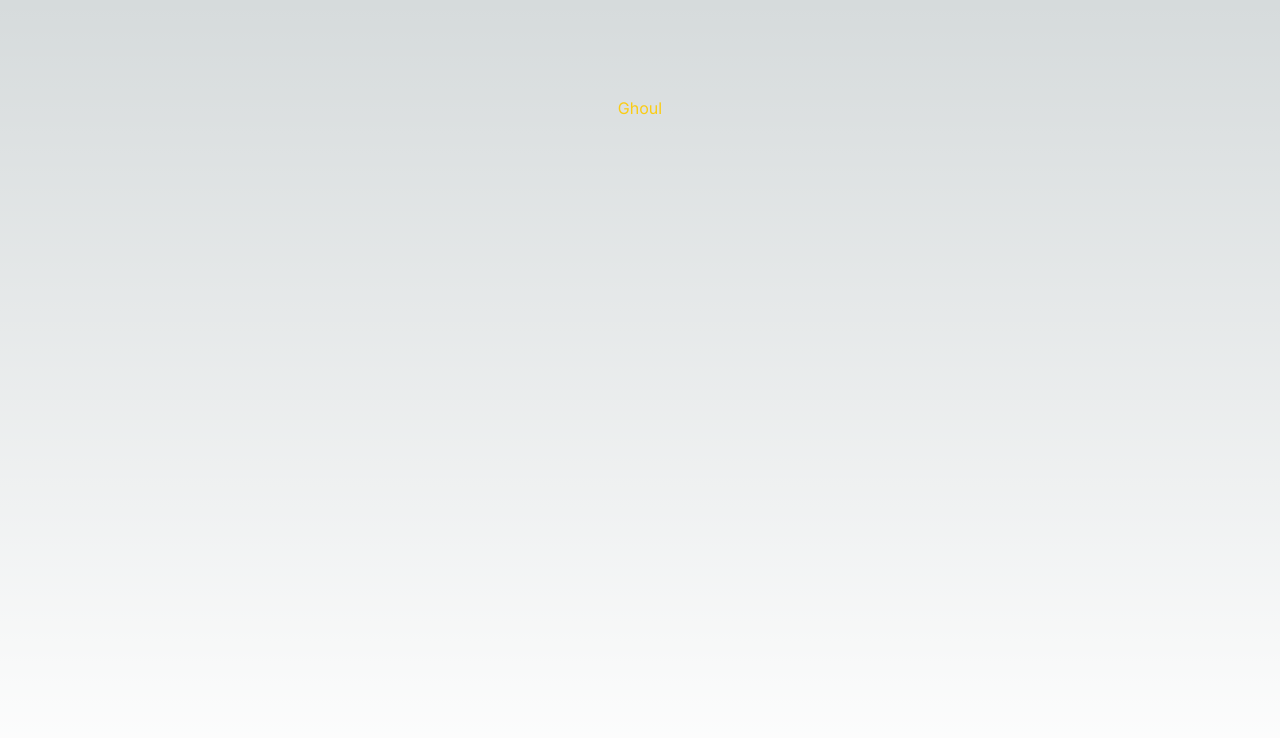
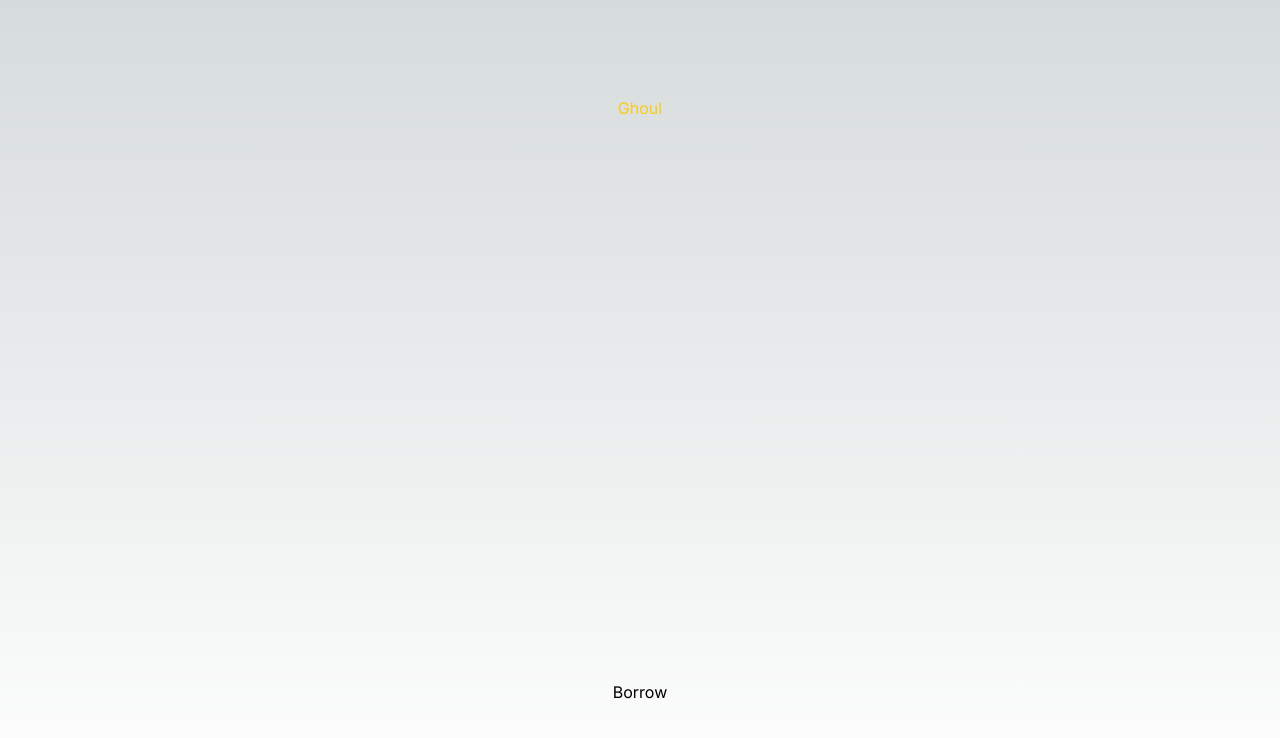
Before and after one commit to patkamon/ghoul-finance, a Next.js app: page / in a window 1280 px wide. Shown: the top 738 px of the page. Built offline with nearby package versions, Linux system fonts and the light colour scheme.

Commit message:
test supply usdc to aave

```diff
--- a/package.json
+++ b/package.json
@@ -9,9 +9,11 @@
     "lint": "next lint"
   },
   "dependencies": {
+    "@aave/core-v3": "^1.18.0",
+    "ethers": "^5.6.9",
+    "next": "14.0.4",
     "react": "^18",
-    "react-dom": "^18",
-    "next": "14.0.4"
+    "react-dom": "^18"
   },
   "devDependencies": {
     "autoprefixer": "^10.4.16",
--- a/src/app/page.js
+++ b/src/app/page.js
@@ -1,9 +1,48 @@
-import Image from "next/image";
+"use client";
+
+import { ethers } from "ethers";
+import poolContract from "@aave/core-v3/artifacts/contracts/interfaces/IPool.sol/IPool.json";
 
 export default function Home() {
+  const usdcAddress = "0x94a9D9AC8a22534E3FaCa9F4e7F2E2cf85d5E4C8"; // mainnet usdc
+  const referralCode = "0";
+  const userAddress = "0xF0A94EC0F27203C399e17d5533A77e00F9813450";
+
+  const poolAddress = "0x6Ae43d3271ff6888e7Fc43Fd7321a503ff738951"; // mainnet address, for other addresses: https://docs.aave.com/developers/developing-on-aave/deployed-contract-instances
+
+  async function requestAccount() {
+    await window.ethereum.request({ method: "eth_requestAccounts" });
+  }
+
+  async function getPool(e) {
+    e.preventDefault();
+    if (typeof window.ethereum !== "undefined") {
+      await requestAccount();
+      const provider = new ethers.providers.Web3Provider(window.ethereum);
+      const signer = provider.getSigner();
+      const contract = new ethers.Contract(
+        poolAddress,
+        poolContract.abi,
+        signer
+      );
+      try {
+        contract.supply(usdcAddress, "10000000", userAddress, referralCode);
+      } catch (err) {
+        console.log("Error: ", err);
+      }
+    }
+  }
+
   return (
     <main className="flex min-h-screen flex-col items-center justify-between p-24">
       <div className="text-yellow-400">Ghoul</div>
+      <button
+        onClick={(e) => {
+          getPool(e);
+        }}
+      >
+        Borrow
+      </button>
     </main>
   );
 }
```
Also changed, not shown: src/app/layout.js (+7 -7 lines), 2 other files (tests, documents, lock files or other folders).
